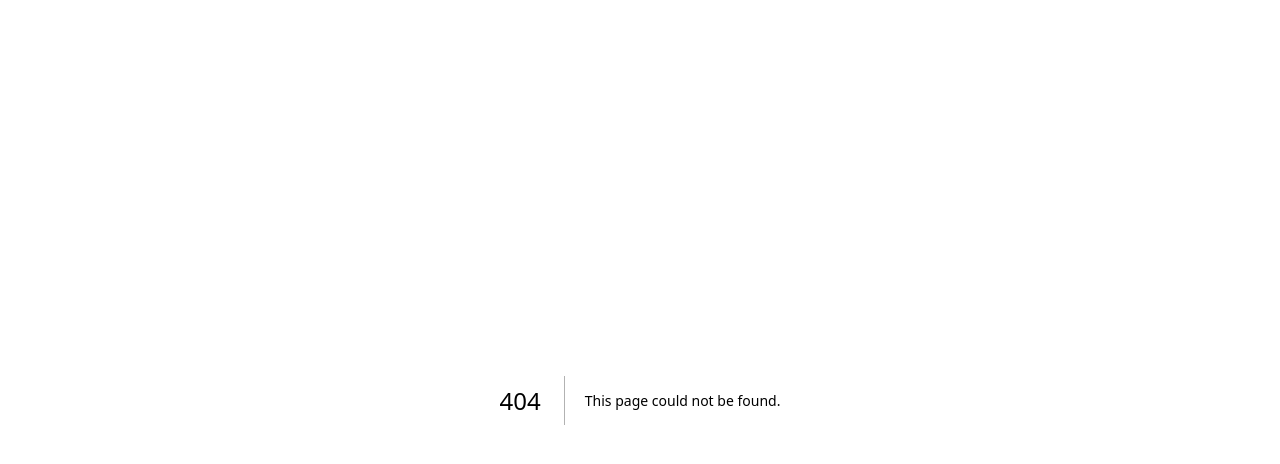
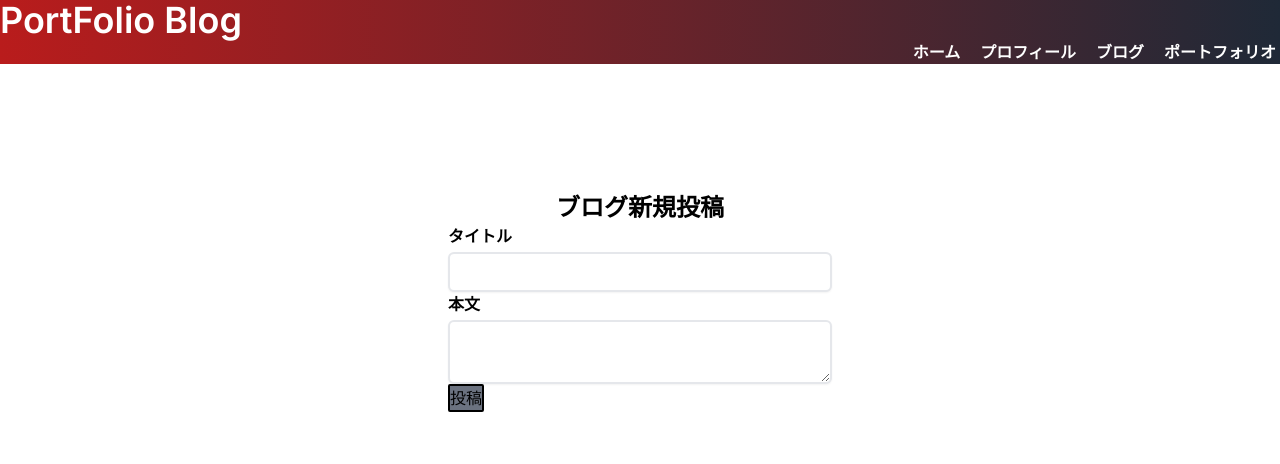
Before and after one commit to TkedaSyuri/my-blog-client, a Next.js app: page /blog/new in a window 1280 px wide. Before the commit this address had no page. Shown: the top 464 px of the page. Built offline with nearby package versions, Linux system fonts and the light colour scheme.

Commit message:
ページを追加

```diff
--- /dev/null
+++ b/src/app/(main)/blog/edit/page.tsx
@@ -0,0 +1,10 @@
+
+const EditPage = () => {
+  return (
+    <div>
+        <form action="">Edit</form>
+    </div>
+  )
+}
+
+export default EditPage
--- /dev/null
+++ b/src/app/(main)/blog/new/page.tsx
@@ -0,0 +1,52 @@
+"use client";
+
+import { ChangeEvent, FormEvent, useState } from "react";
+
+const NewPostPage = () => {
+  const [title, setTitle] = useState("");
+  const [content, setContent] = useState("");
+
+  const handleSubmit = (e: FormEvent) => {
+    e.preventDefault();
+    console.log(title, content);
+  };
+
+  return (
+    <div className="flex flex-col justify-center py-20">
+      <div className="mt-10 mx-auto w-full max-w-sm">
+        <h1 className="pt-2 text-2xl font-bold flex justify-center">
+          ブログ新規投稿
+        </h1>
+        <form onSubmit={handleSubmit}>
+          <div>
+            <label className="block font-semibold">タイトル</label>
+            <input
+              type="text"
+              className="block mt-1 py-1.5 px-2 w-full rounded-md border-2 border-gray shadow-sm "
+              onChange={(e: ChangeEvent<HTMLInputElement>) =>
+                setTitle(e.target.value)
+              }
+            />
+          </div>
+          <div>
+            <label className="block font-semibold ">本文</label>
+            <textarea
+              className="block mt-1 py-1.5 px-2 w-full rounded-md border-2 border-gray shadow-sm"
+              onChange={(e: ChangeEvent<HTMLTextAreaElement>) =>
+                setContent(e.target.value)
+              }
+            />
+          </div>
+          <button
+            type="submit"
+            className="bg-gray-500 border-2 border-black rounded-sm"
+          >
+            投稿
+          </button>
+        </form>
+      </div>
+    </div>
+  );
+};
+
+export default NewPostPage;
--- /dev/null
+++ b/src/app/(main)/blog/page.tsx
@@ -0,0 +1,50 @@
+import { Posts } from "../../Type";
+import Link from "next/link";
+
+export const getPosts = async (): Promise<Posts[]> => {
+  const res = await fetch("http://localhost:5000/posts", {
+    cache: "no-store",
+  });
+  const data = res.json();
+  return data;
+};
+
+const page = async () => {
+  const posts = await getPosts();
+  return (
+    <main>
+      <h2 className="text-2xl font-bold">ブログ一覧</h2>
+    <button className="bg-gray-600 text-white p-1 rounded-lg">
+      <Link href="blog/new">
+      投稿する
+      </Link>
+      </button>
+      <div className="mt-7">
+        <div className="grid gap-8">
+          {posts.map((post) => (
+            <div
+              key={post.id}
+              className="bg-gradient-to-r   from-red-700  to-gray-700  p-5 mx-10"
+            >
+              <div className="text-2xl hover:text-blue-600 cursor-default">
+                <div className="text-white">{post.title}</div>
+              </div>
+              <div className="font-semibold ">作成日 : {post.created_at}</div>
+              <div className="">
+                <Link href={`record/post/${post.id}`}>
+                  <button className="relative inline-flex items-center justify-center p-0.5 mb-2 me-2 overflow-hidden text-sm font-medium text-gray-900 rounded-lg group bg-gradient-to-br from-purple-600 to-gray-600 group-hover:from-purple-600 group-hover:to-red-700 hover:text-white dark:text-white focus:ring-4 focus:outline-none  ">
+                    <span className="relative px-5 py-2.5 transition-all ease-in duration-75 bg-white dark:bg-gray-900 rounded-md group-hover:bg-opacity-0">
+                    blogを見る
+                    </span>
+                  </button>
+                </Link>
+              </div>
+            </div>
+          ))}
+        </div>
+      </div>
+    </main>
+  );
+};
+
+export default page;
--- /dev/null
+++ b/src/app/(main)/blog/post/[id]/page.tsx
@@ -0,0 +1,19 @@
+
+export const getDetailPost = async (id: string) => {
+  const res = await fetch(`http://localhost:5000/posts/${id}`);
+  const data = await res.json();
+  return data;
+};
+
+const page = async ({ params }: { params: { id: string } }) => {
+  const posts = await getDetailPost(params.id);
+  return (
+    <div>
+      <div>{params.id}</div>
+      {posts.title}
+      {posts.created_at}
+    </div>
+  );
+};
+
+export default page;
--- /dev/null
+++ b/src/app/(main)/layout.tsx
@@ -0,0 +1,18 @@
+import MainHeader from "@/components/MainHeader";
+
+export const PortfolioLayout = ({
+  children,
+}: Readonly<{
+  children: React.ReactNode;
+}>) => {
+  return (
+    <html lang="ja">
+      <body>
+        <MainHeader/>
+        {children}
+      </body>
+    </html>
+  );
+};
+
+export default PortfolioLayout;
--- a/src/app/page.tsx
+++ b/src/app/page.tsx
@@ -10,8 +10,8 @@ export default function Home() {
           </Link>
         </div>
       <div>
-          <Link href="record" className="text-4xl">
-            学習記録
+          <Link href="blog" className="text-4xl">
+            ブログ
           </Link>
         </div>
       <div>
--- a/src/components/MainHeader.tsx
+++ b/src/components/MainHeader.tsx
@@ -1,24 +1,37 @@
-import Link from 'next/link'
-
-
+import Link from "next/link";
 
 export const MainHeader = () => {
   return (
-    <header className="bg-gradient-to-r   from-red-700  to-gray-800 ">
-    <Link href="/" className="font-bold text-4xl">
-      Syuri Takeda
-    </Link>
-    <div className="flex justify-end gap-4">
-      <div className="flex justify-start">
-        <div className="text-white">
-          <Link href="/" className="font-semibold">
-            TOPへ←
+    <header className="bg-gradient-to-r   from-red-700  to-gray-800">
+      <div>
+        <Link href="/" className="text-white font-semibold text-4xl">
+           PortFolio Blog
+        </Link>
+      </div>
+      <div className="px-1 text-white flex justify-end gap-5">
+        <div>
+          <Link href="/portfolio" className="font-semibold">
+            ホーム
+          </Link>
+        </div>
+        <div className="hover:text-purple-500 duration-300">
+          <Link href="/profile" className="font-semibold">
+            プロフィール
+          </Link>
+        </div>
+        <div>
+          <Link href="/blog" className="font-semibold">
+            ブログ
+          </Link>
+        </div>
+        <div>
+          <Link href="/portfolio" className="font-semibold">
+            ポートフォリオ
           </Link>
         </div>
       </div>
-    </div>
-  </header>
-)
-}
+    </header>
+  );
+};
 
-export default MainHeader
+export default MainHeader;
```
Lines whose indentation alone changed are shown as unchanged.
